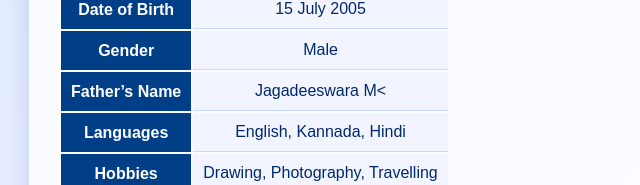
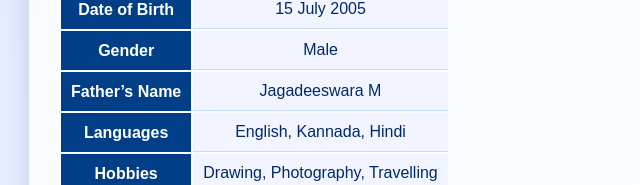
Before and after one commit to ananyasamani7-lang/my-portfolio, a plain HTML site: page biodata.html in a window 1280 px wide. Shown: the part 615-800 px from the top of the page, 69-709 px from the left. Drawn offline with Linux system fonts and the light colour scheme.

Commit message:
Fix HTML encoding issues in biodata.html

```diff
--- a/biodata.html
+++ b/biodata.html
@@ -37,7 +37,7 @@
   <table class="biodata-table">
     <tr><th>Date of Birth</th><td>15 July 2005</td></tr>
     <tr><th>Gender</th><td>Male</td></tr>
-    <tr><th>Father’s Name</th><td>Jagadeeswara M<</td></tr>
+    <tr><th>Father’s Name</th><td>Jagadeeswara M</td></tr>
     <tr><th>Languages</th><td>English, Kannada, Hindi</td></tr>
     <tr><th>Hobbies</th><td>Drawing, Photography, Travelling</td></tr>
     <tr><th>Address</th><td>456, Blue Lane, Mysuru</td></tr>
```
